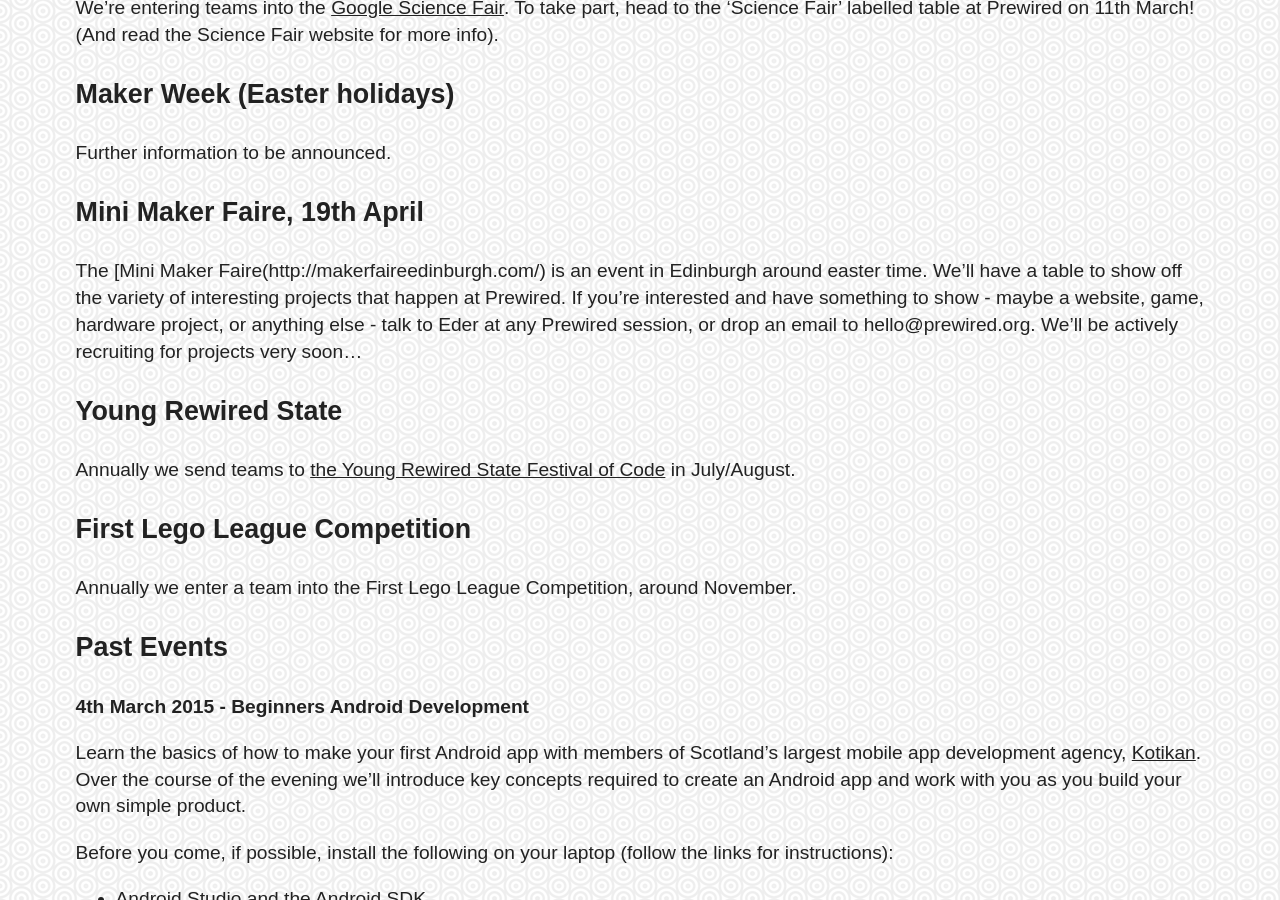
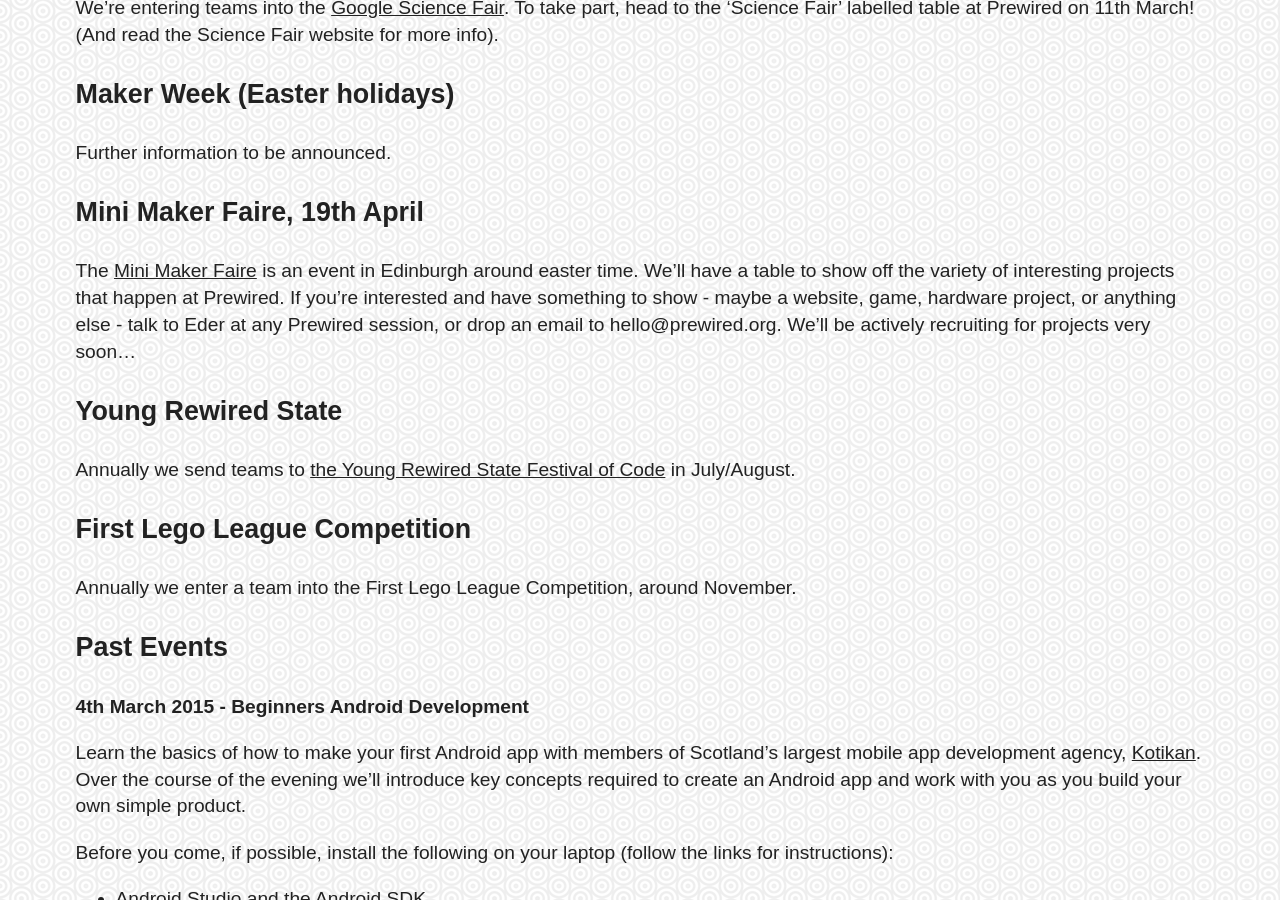
Before and after one commit to prewired/prewired.github.io, a Jekyll site: the page built from events.md, in a window 1280 px wide and 900 px high, scrolled down 814 px. Built offline with Jekyll 4.4.1, drawn with Linux system fonts in a browser that asks for light colours; some web fonts are replaced.

Commit message:
Update events.md

```diff
--- a/events.md
+++ b/events.md
@@ -21,7 +21,7 @@ Further information to be announced.
 
 ### Mini Maker Faire, 19th April
 
-The [Mini Maker Faire(http://makerfaireedinburgh.com/) is an event in Edinburgh around easter time. We'll have a table to show off the variety of interesting projects that happen at Prewired. If you're interested and have something to show - maybe a website, game, hardware project, or anything else - talk to Eder at any Prewired session, or drop an email to hello@prewired.org. We'll be actively recruiting for projects very soon...
+The [Mini Maker Faire](http://makerfaireedinburgh.com/) is an event in Edinburgh around easter time. We'll have a table to show off the variety of interesting projects that happen at Prewired. If you're interested and have something to show - maybe a website, game, hardware project, or anything else - talk to Eder at any Prewired session, or drop an email to hello@prewired.org. We'll be actively recruiting for projects very soon...
 
 ### Young Rewired State
 
```
